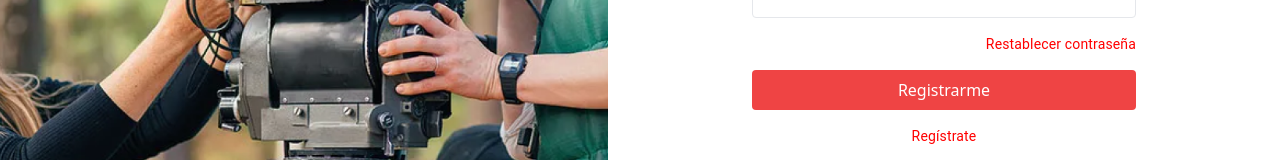
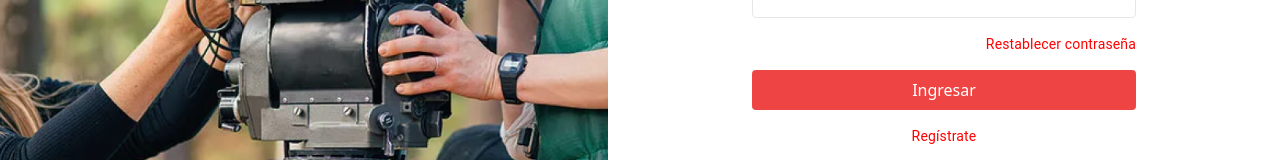
Before and after one commit to ialbertocamilo/amfi_frontend, a Next.js app: page /login in a window 1280 px wide. Shown: the part 416-576 px from the top of the page. Built offline with nearby package versions, Linux system fonts and the light colour scheme.

Commit message:
login visual

```diff
--- a/src/pages/login.tsx
+++ b/src/pages/login.tsx
@@ -44,7 +44,7 @@ const Login = () => {
                 <div className="w-full max-w-md bg-white p-8  rounded">
 
                         <form onSubmit={handleSubmit}>
-                            <h1 className="text-2xl font-bold mb-4 text-center">Inicio de sesión</h1>
+                            <h1 className="text-2xl font-bold mb-4 text-center text-black">Inicio de sesión</h1>
 
                             <div className="mb-4">
                                 <label className="block text-gray-700 mb-2" htmlFor="email">Usuario</label>
@@ -60,7 +60,7 @@ const Login = () => {
                                     {'Restablecer contraseña'}
                                 </Link>
                             </div>
-                            <button type="submit" className="w-full bg-red-500 text-white py-2 rounded">Registrarme</button>
+                            <button type="submit" className="w-full bg-red-500 text-white py-2 rounded">Ingresar</button>
                             <div className="mt-4 mb-4 flex items-center justify-center">
                               <Link href="/register" variant="body2" sx={{ color: 'red',  textDecoration: 'none' }}>
                                   {'Regístrate'}
```
